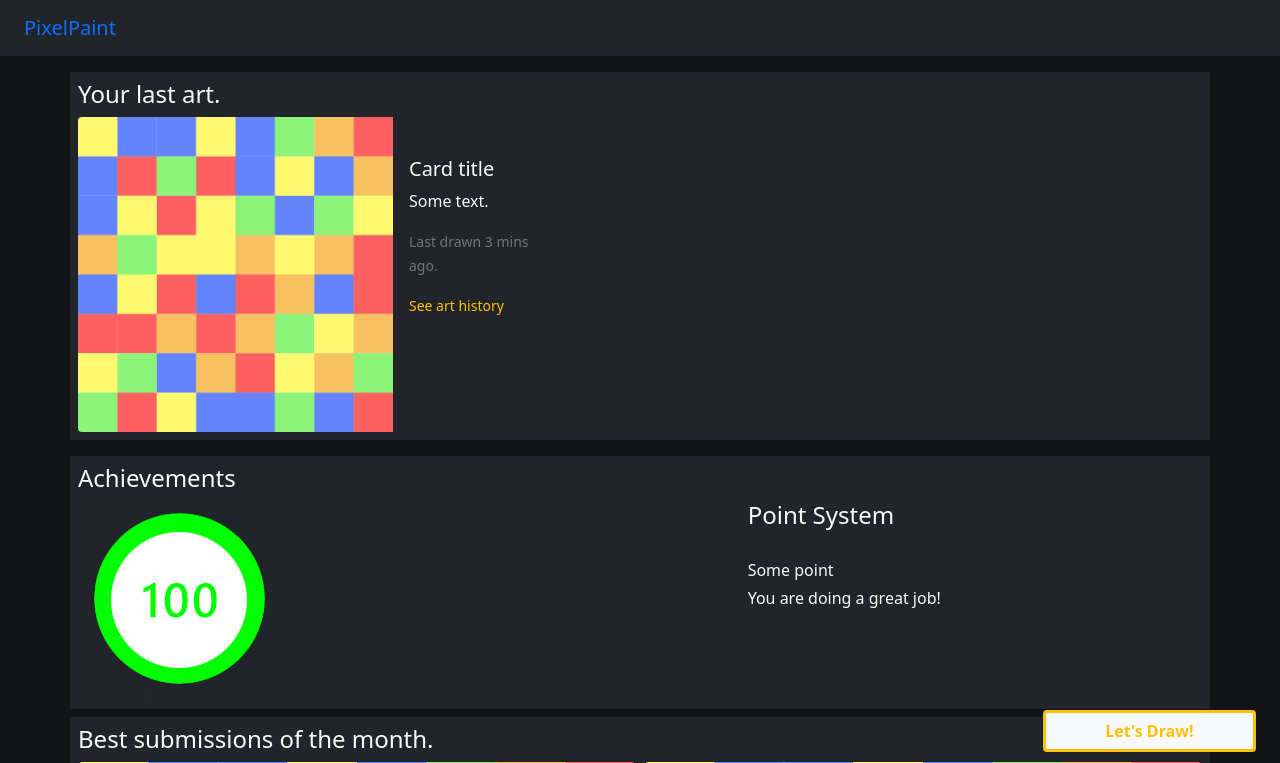
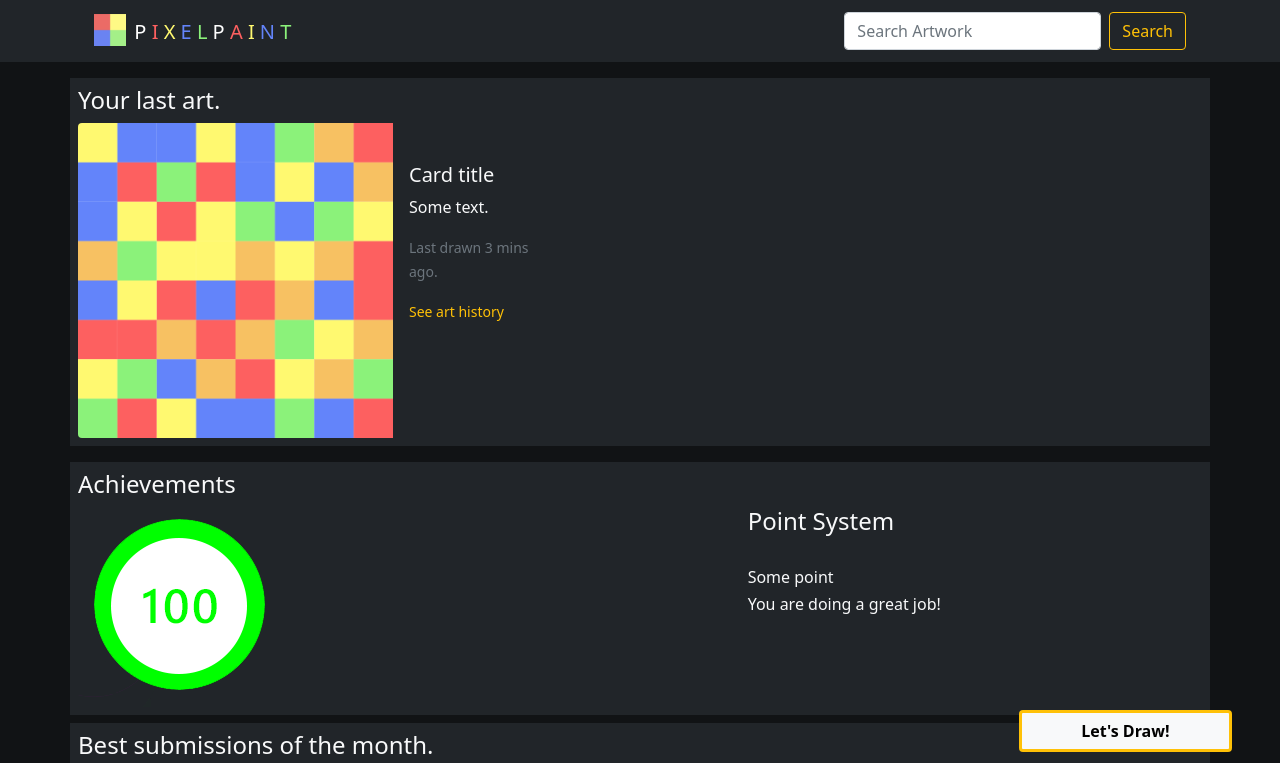
Before and after one commit to roiceee/Dashboard, a website: page index.html in a window 1280 px wide. Shown: the top 763 px of the page. Drawn offline with nearby package versions, Linux system fonts and the light colour scheme.

Commit message:
add search bar and mock point system

```diff
--- /dev/null
+++ b/css/logo.css
@@ -0,0 +1,41 @@
+:root {
+    --clr-1: #000000;
+    --clr-2: #fd6060;
+    --clr-3: #fff970;
+    --clr-4: #6384fa;
+    --clr-5: #8bf27a;
+    --clr-6: #f7c162;
+    --clr-8: #ffffff;
+    --font-family: "Segoe UI", Tahoma, Geneva, Verdana, sans-serif;
+    --call-to-action: #67e1ec;
+  }
+  .letter1 {
+    color: var(--clr-8);
+  }
+  .letter2 {
+    color: var(--clr-2);
+  }
+  .letter3 {
+    color: var(--clr-3);
+  }
+  .letter4 {
+    color: var(--clr-4);
+  }
+  .letter5 {
+    color: var(--clr-5);
+  }
+  .letter6 {
+    color: var(--clr-8);
+  }
+  .letter7 {
+    color: var(--clr-2);
+  }
+  .letter8 {
+    color: var(--clr-3);
+  }
+  .letter9 {
+    color: var(--clr-4);
+  }
+  .letter10 {
+    color: var(--clr-5);
+  }
--- a/index.html
+++ b/index.html
@@ -6,13 +6,36 @@
     <meta name="viewport" content="width='device-width', initial-scale=1.0">
     <title>Admin Dashboard</title>
     <link rel="stylesheet" href="css/style.css">
+    <link rel="stylesheet" href="css/logo.css">
 </head>
 <body class="bg-secondary">
-    <div class="container-fluid gx-0 gy-0 px-2 text-light position-relative">
-        <div class="row gx-3">
+    <div class="container-fluid text-light position-relative">
+
+        <div class="row">
         <nav class="navbar sticky-top bg-dark justify-content-center text-center">
-            <div class="container-fluid">
-              <a class="navbar-brand" href="#">PixelPaint</a>
+            <div class="container">
+              <h2>
+                <img src="images/logo.png" alt="" width="32" height="32" class="d-inline-block">
+                <a class="navbar-brand" href="index.html">
+                  <span class="letter1">P</span>
+                  <span class="letter2">I</span>
+                  <span class="letter3">X</span>
+                  <span class="letter4">E</span>
+                  <span class="letter5">L</span>
+                  <span> </span>
+                  <span class="letter6">P</span>
+                  <span class="letter7">A</span>
+                  <span class="letter8">I</span>
+                  <span class="letter9">N</span>
+                  <span class="letter10">T</span>
+                  </a>
+              </h2>
+
+              <form class="d-flex" role="search">
+                <input class="form-control me-2" type="search" placeholder="Search Artwork" aria-label="Search">
+                <button class="btn btn-outline-warning" type="submit">Search</button>
+              </form>
+
             </div>
           </nav>
         </div>
@@ -74,7 +97,7 @@
               </div>
         </div>
     </div>
-    <button class="btn btn-outline-warning bg-light position-fixed col-4 col-sm-2 bottom-0 end-0 mx-4 mb-5 fw-bold border-3">Let's Draw!</button>
+    <button class="btn btn-outline-warning bg-light position-fixed col-4 col-sm-2 bottom-0 end-0 mx-5 mb-5 fw-bold border-3 text-black">Let's Draw!</button>
     <footer class="bottom-0 text-center mx-2 my-2">
         <a href="https://github.com/roiceee" class="text-decoration-none text-warning">© roiceee@GitHub</a>
     </footer>
```
Also changed, not shown: images/logo.png (added).
